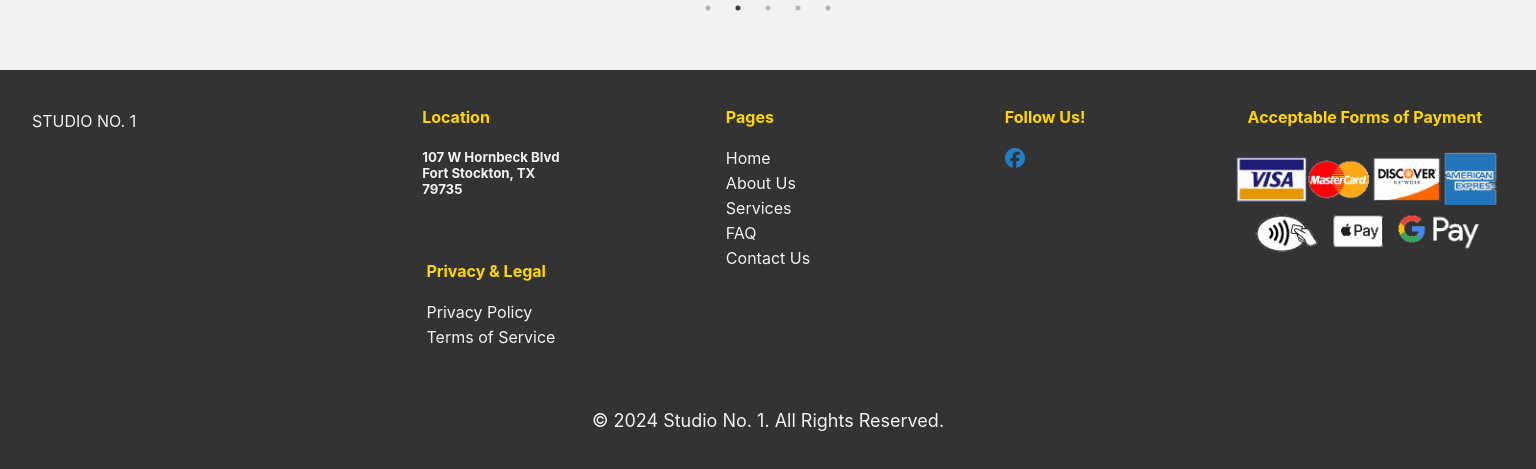
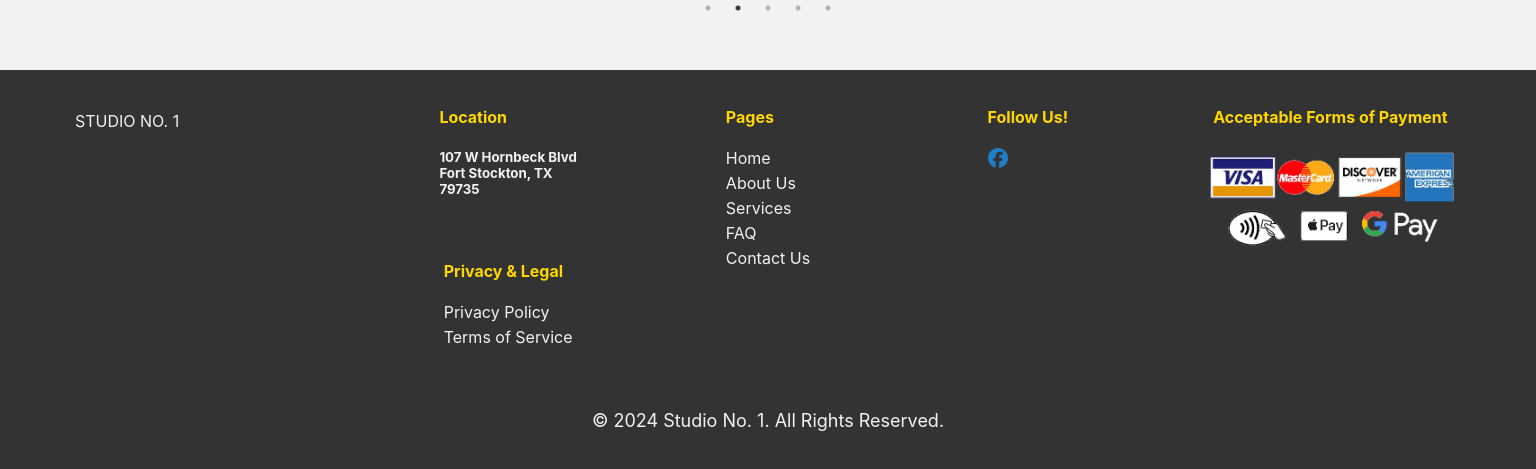
Before and after one commit to Parrasite9/studiono1, a React (Create React App) app: page / in a window 1536 px wide. Shown: the part 5428-5897 px from the top of the page. Built offline with nearby package versions, Linux system fonts and the light colour scheme.

Commit message:
Footer fitted for 1400

```diff
--- a/src/CSS/Global_Components/Footer.css
+++ b/src/CSS/Global_Components/Footer.css
@@ -115,3 +115,14 @@
         width: 100%;
     }
 }
+
+
+@media (min-width: 1400px) {
+    .Footer {
+        padding: 16px 75px;
+    }
+
+    .footer__header {
+        font-size: 16px;
+    }
+}
```
